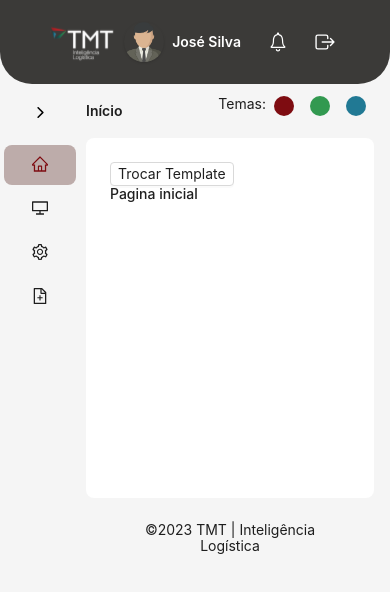
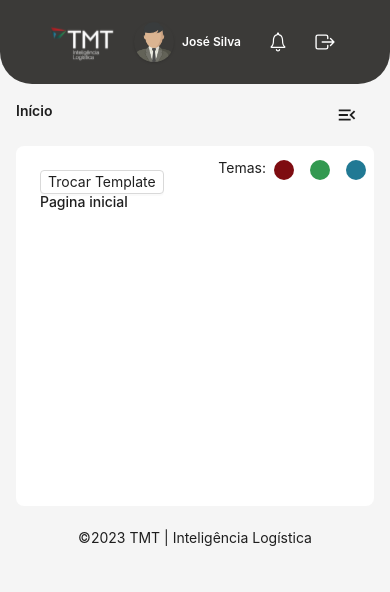
Before and after one commit to higinoRodrigo/tmt, a Next.js app: page / in a window 390 px wide. Shown: the top 592 px of the page. Built offline with nearby package versions, Linux system fonts and the light colour scheme.

Commit message:
feat: menu mobile

```diff
--- a/src/components/Template2.tsx
+++ b/src/components/Template2.tsx
@@ -9,7 +9,7 @@ import {
 import type { MenuProps } from 'antd';
 import { Breadcrumb, Layout, Menu, Popconfirm, theme } from 'antd';
 import { IoIosArrowBack, IoIosNotificationsOutline } from "react-icons/io";
-import { MdExitToApp } from "react-icons/md";
+import { MdExitToApp, MdOutlineMenuOpen } from "react-icons/md";
 import { useRouter } from 'next/router';
 import Link from 'next/link';
 import Head from 'next/head';
@@ -83,7 +83,14 @@ export const Template2 = ({ children }: Template1Props) => {
 
   const handleClick = ({ key }) => {
     setSelectedKeys([key]);
+    closeMenu();
   };
+
+  const closeMenu = () => {
+    if (window.innerWidth < 768) {
+      setCollapsed(true);
+    }
+  }
 
   const titlePage = [
     {
@@ -130,6 +137,8 @@ export const Template2 = ({ children }: Template1Props) => {
 
   const dataPage: DataPage = titlePage.find((item) => item.route === router.pathname) || { route: '/', titleHead: 'Início' };
 
+
+
   return (
     <ProviderAntd theme={{token: {colorPrimary: tema}}}>
       <Head>
@@ -151,7 +160,7 @@ export const Template2 = ({ children }: Template1Props) => {
           }}
           className='rounded-b-[32px]'
         >
-          <div className={`lg:w-32 flex-shrink-0 w-16 transition-all duration-500`}>
+          <div className={`md:w-32 flex-shrink-0 w-16 transition-all duration-500`}>
             <img
               className="w-full h-full object-cover"
               src={'/logo.svg'}
@@ -163,7 +172,7 @@ export const Template2 = ({ children }: Template1Props) => {
             <div className='h-[72px] cursor-pointer flex justify-center hover:bg-[#1f1e1c] p-1 px-2 rounded-md'>
               <Link href="/perfil" className='flex items-center justify-center gap-2 rounded-[8px] w-full mx-[1px]'>
                 <div className={`transition-all duration-300 flex items-center justify-center gap-2 rounded-[8px] w-full `}>
-                  <div className="relative flex-shrink-0 w-10 h-10 lg:w-12 lg:h-12">
+                  <div className="relative flex-shrink-0 w-10 h-10 md:w-12 md:h-12">
                     <img
                       className="absolute top-0 left-0 w-full h-full object-cover rounded-full shadow"
                       src={returnPhotoProfile(null)}
@@ -171,7 +180,7 @@ export const Template2 = ({ children }: Template1Props) => {
                     />
                   </div>
 
-                  <span className={`text-white font-semibold`}>José Silva</span>
+                  <span className={`text-white font-semibold text-xs md:text-sm`}>José Silva</span>
                 </div>
               </Link>
             </div>
@@ -196,6 +205,14 @@ export const Template2 = ({ children }: Template1Props) => {
         </Header>
 
         <Layout>
+          <div className={`
+              absolute top-0 right-0 bottom-0 left-0 m-auto z-40
+              bg-black-800/50 transition-all duration-300
+              ${collapsed ? 'md:hidden hidden' : 'md:hidden'}
+            `}
+            onClick={() => setCollapsed(!collapsed)}
+          />
+
           <Sider
             collapsed={collapsed}
             onCollapse={(value) => setCollapsed(value)}
@@ -205,12 +222,14 @@ export const Template2 = ({ children }: Template1Props) => {
               height: '100vh',
               position: 'fixed',
               left: 0,
-              top: '84px',
               bottom: 0,
             }}
-            className='flex flex-col justify-between'
+            className={`
+              md:flex flex-col justify-between  z-50 md:top-[84px]
+              ${collapsed ? 'hidden' : ''}
+            `}
           >
-            <div className='flex items-center justify-center px-2 py-2 gap-2'>
+            <div className='items-center justify-center px-2 py-2 gap-2 md:flex hidden'>
               <div
                 onClick={() => setCollapsed(!collapsed)}
                 className='px-2 flex justify-center cursor-pointer hover:bg-[#ececec] flex-1 rounded-md py-3 transition-all duration-300'
@@ -219,17 +238,23 @@ export const Template2 = ({ children }: Template1Props) => {
               </div>
             </div>
 
+            <div className={`${collapsed ? 'md:flex hidden' : ''} md:pt-0 pt-5`}>
               <Menu
                 selectedKeys={selectedKeys}
                 onClick={handleClick}
                 mode="inline"
                 items={items}
-              style={{background: '#f5f5f5', border: 'none'}}
+                style={{
+                  background: '#f5f5f5',
+                  border: 'none'
+                }}
               />
+            </div>
           </Sider>
 
-          <Layout style={collapsed ? {marginLeft: '70px'}: {marginLeft: '190px'}} className='transition-all duration-300'>
+          <Layout className={`transition-all duration-300 ${collapsed ? 'md:ml-[70px]' : 'md:ml-[190px]'} ml-0`}>
             <Content style={{ margin: '0 16px' }}>
+              <div className='flex flex-row justify-between'>
                 <Breadcrumb
                   className='font-semibold'
                   items={dataPage?.route === '/' ? [{title: 'Início'}] : [
@@ -243,7 +268,17 @@ export const Template2 = ({ children }: Template1Props) => {
                   style={{ margin: '16px 0' }}
                 />
 
-              <div className='absolute top-24 right-4 flex flex-row justify-center'>
+                <div className='items-center justify-center px-2 py-2 gap-2 md:hidden flex'>
+                  <div
+                    onClick={() => setCollapsed(!collapsed)}
+                    className='px-2 flex justify-center cursor-pointer hover:bg-[#ececec] flex-1 rounded-md py-3 transition-all duration-300'
+                  >
+                    <MdOutlineMenuOpen className={`${collapsed ? "text-[22px]" : "text-[20px]"} transition-all duration-500`}/>
+                  </div>
+                </div>
+              </div>
+
+              <div className='absolute top-40 right-4 flex flex-row justify-center'>
                 <span>Temas:</span>
                 <button onClick={() => setTema('#7e0c11')} className='w-5 h-5 rounded-full bg-[#7e0c11] mx-2' />
                 <button onClick={() => setTema('#329950')} className='w-5 h-5 rounded-full bg-[#329950] mx-2' />
```
Also changed, not shown: package.json (+9 -9 lines), 1 other file (tests, documents, lock files or other folders). Lines whose indentation alone changed are shown as unchanged.
